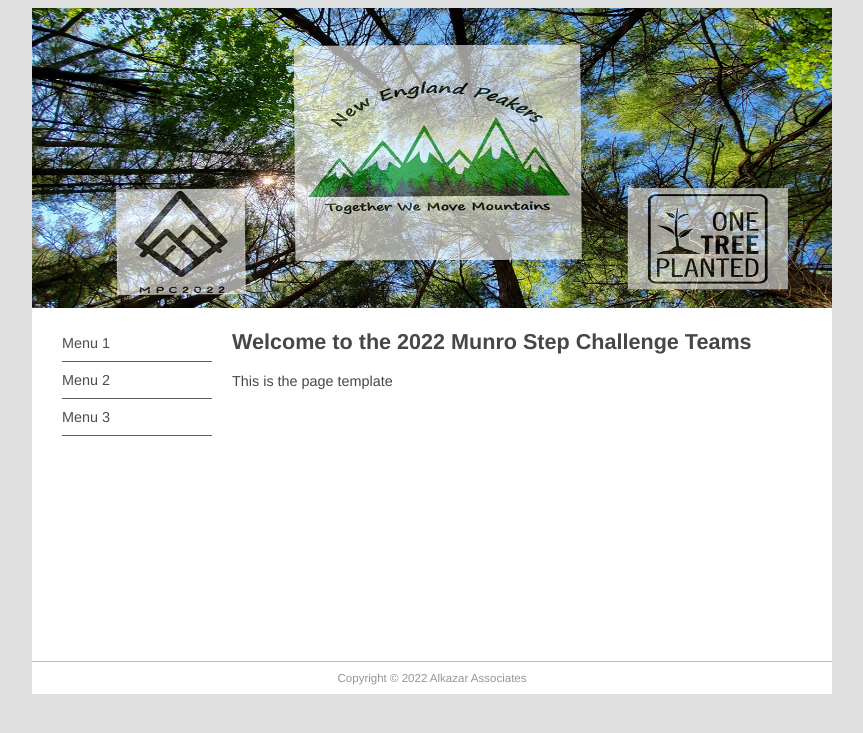
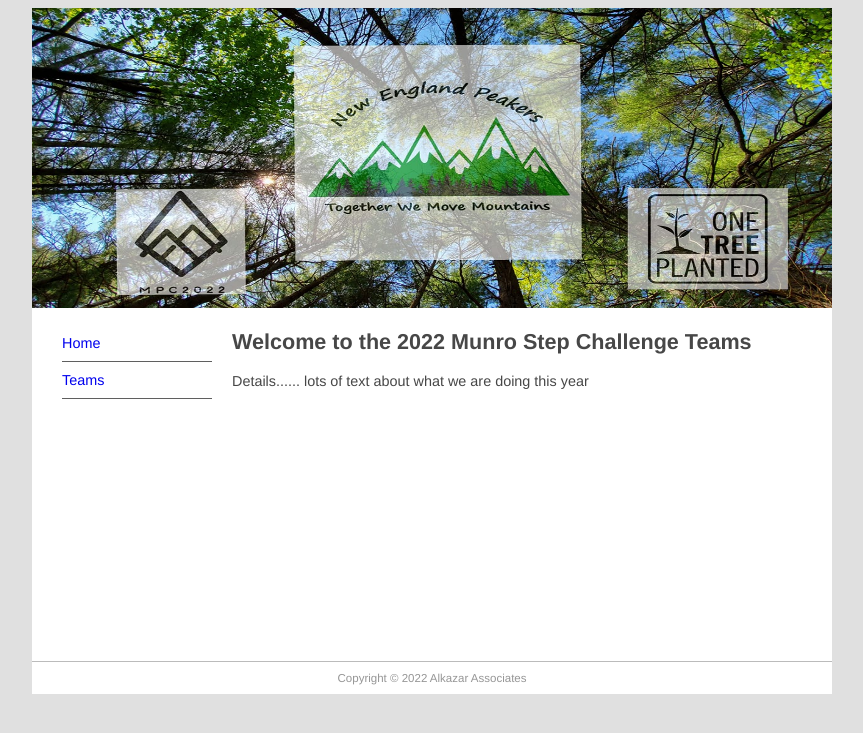
Before and after one commit to alkazarassociates/MunroStepChallenge2022, a Django app: page / in a window 1280 px wide. Shown: the top 733 px of the page, without its empty margins (208-1071 px from the left). Run offline with Django 3.2, Linux system fonts and the light colour scheme.

Commit message:
Add working menu

```diff
--- a/msc_root/landing/templates/landing/landing.html
+++ b/msc_root/landing/templates/landing/landing.html
@@ -2,5 +2,5 @@
 
 {% block content %}
 <h1>Welcome to the 2022 Munro Step Challenge Teams</h1>
-  <p>This is the page template</p>
+  <p>Details......  lots of text about what we are doing this year</p>
   {% endblock content %}
--- a/msc_root/msc_site/templates/base.html
+++ b/msc_root/msc_site/templates/base.html
@@ -3,7 +3,7 @@
 <html>
 <head>
 <meta charset="utf-8">
-<title>Munro Team Step Challenge</title>
+<title> {% block title %}Munro Team Step Challenge{% endblock title %}</title>
 <link href="{% static 'main.css' %}" rel="stylesheet" type="text/css">
 </head>
 <body>
@@ -13,7 +13,7 @@
   </header>
   <aside id="leftsidebar">
     <nav id="nav">
-    <ul><li>Menu 1</li><li>Menu 2</li><li>Menu 3</li></ul>
+    <ul><li><a href='/' >Home</a></li><li><a href='/teams'>Teams</a></li></ul>
     </nav>
   </aside>
   <section id="main">
--- a/msc_root/teams/views.py
+++ b/msc_root/teams/views.py
@@ -2,5 +2,5 @@ from django.shortcuts import render
 from .models import Team
 
 def index(request):
-    context = {'team_list': Team.objects.order_by('name')}
+    context = {'team_list': Team.objects.order_by('name'), 'title': 'Munro Step Challenge Teams'}
     return render(request, 'teams/teams.html', context)
```
